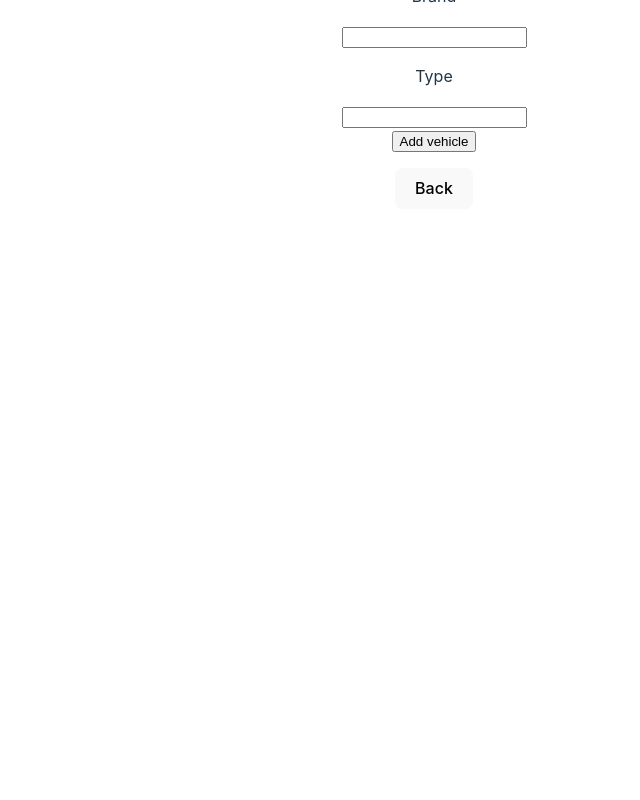
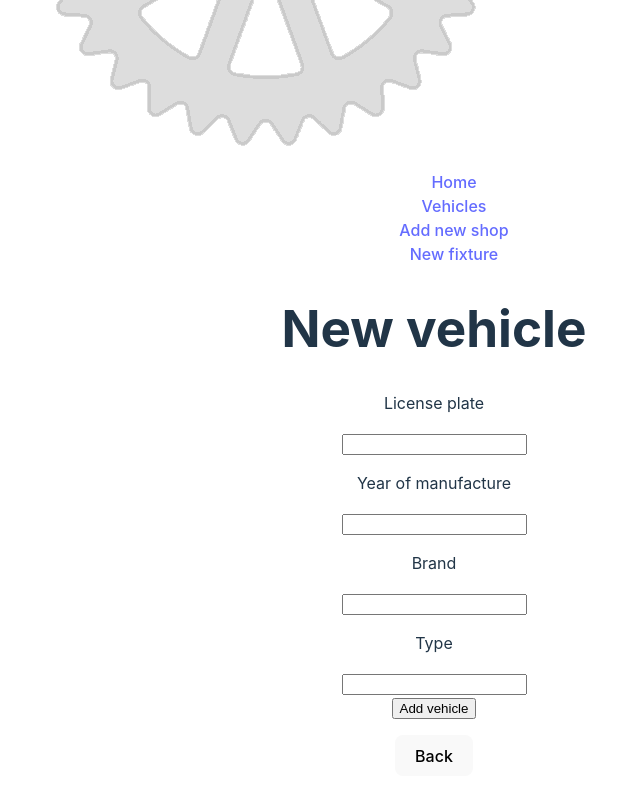
Before and after one commit to Citrom333/RepairApp, a React (Vite) app in the folder src/main/frontend/: page /newVehicle in a window 1280 px wide. Shown: the part 446-1246 px from the top of the page, without its empty margins (206-846 px from the left). Before the commit the page ends 800 px from the top, so only its background shows below. Built offline with nearby package versions, Linux system fonts and the light colour scheme.

Commit message:
feat: add navbar to new vehicle

```diff
--- a/src/main/frontend/src/Pages/NewVehicle.jsx
+++ b/src/main/frontend/src/Pages/NewVehicle.jsx
@@ -1,5 +1,5 @@
 import { useEffect, useState } from "react";
-
+import Navbar from "../Components/Navbar";
 export default function NewVehicle() {
     const [licensePlate, setLicensePlate] = useState("");
     const [yearOfManufacture, setYearOfManufacture] = useState("");
@@ -41,6 +41,8 @@ export default function NewVehicle() {
     return (
         <>
             <div>
+                <Navbar />
+                <div className="page">
                     <form className="form" onSubmit={handleSubmit}>
                         <h1>New vehicle</h1>
                         <label>
@@ -80,7 +82,7 @@ export default function NewVehicle() {
                         </a>
                     </div>
                 </div>
-
+            </div>
         </>
     )
 }
```
Lines whose indentation alone changed are shown as unchanged.
